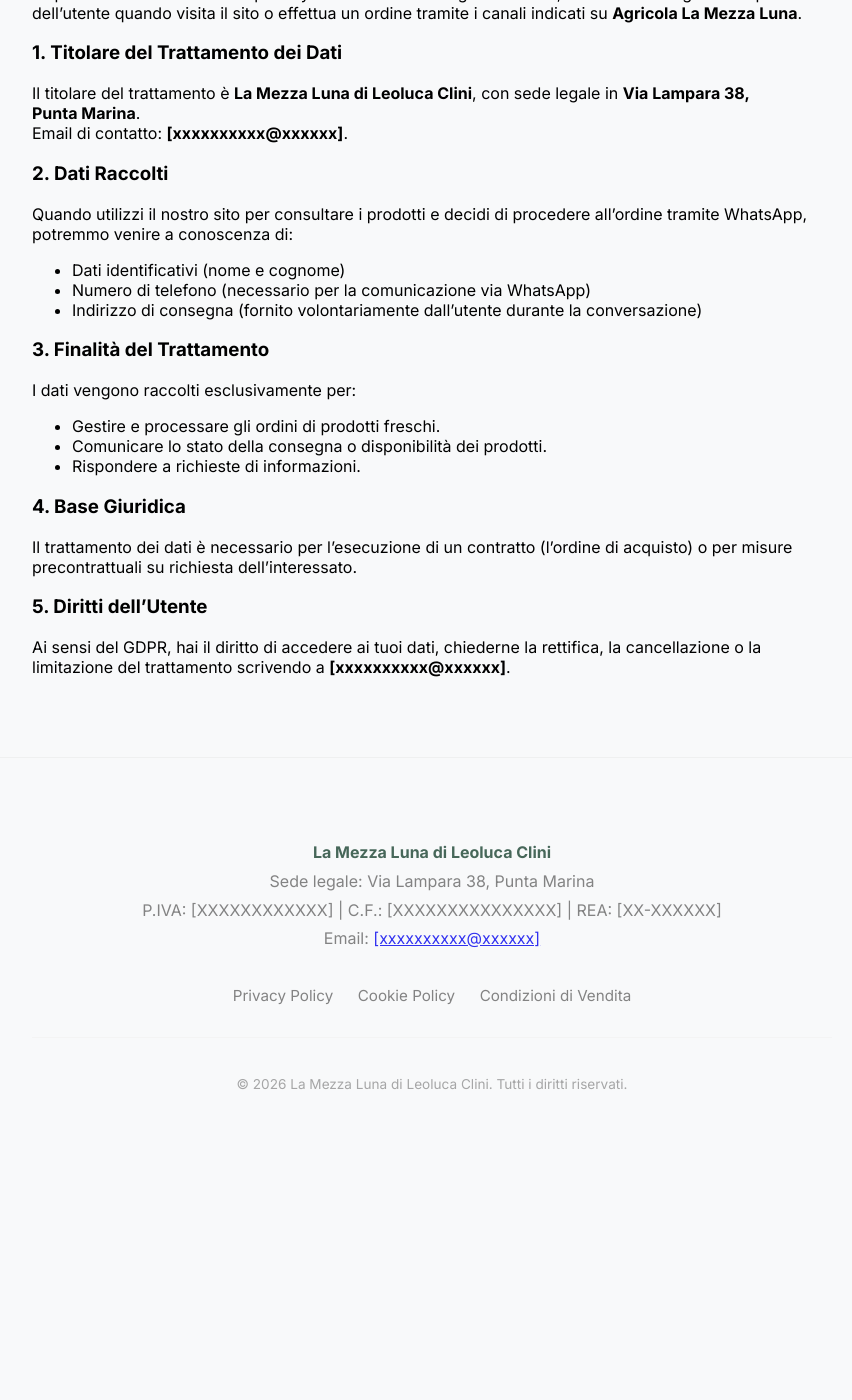
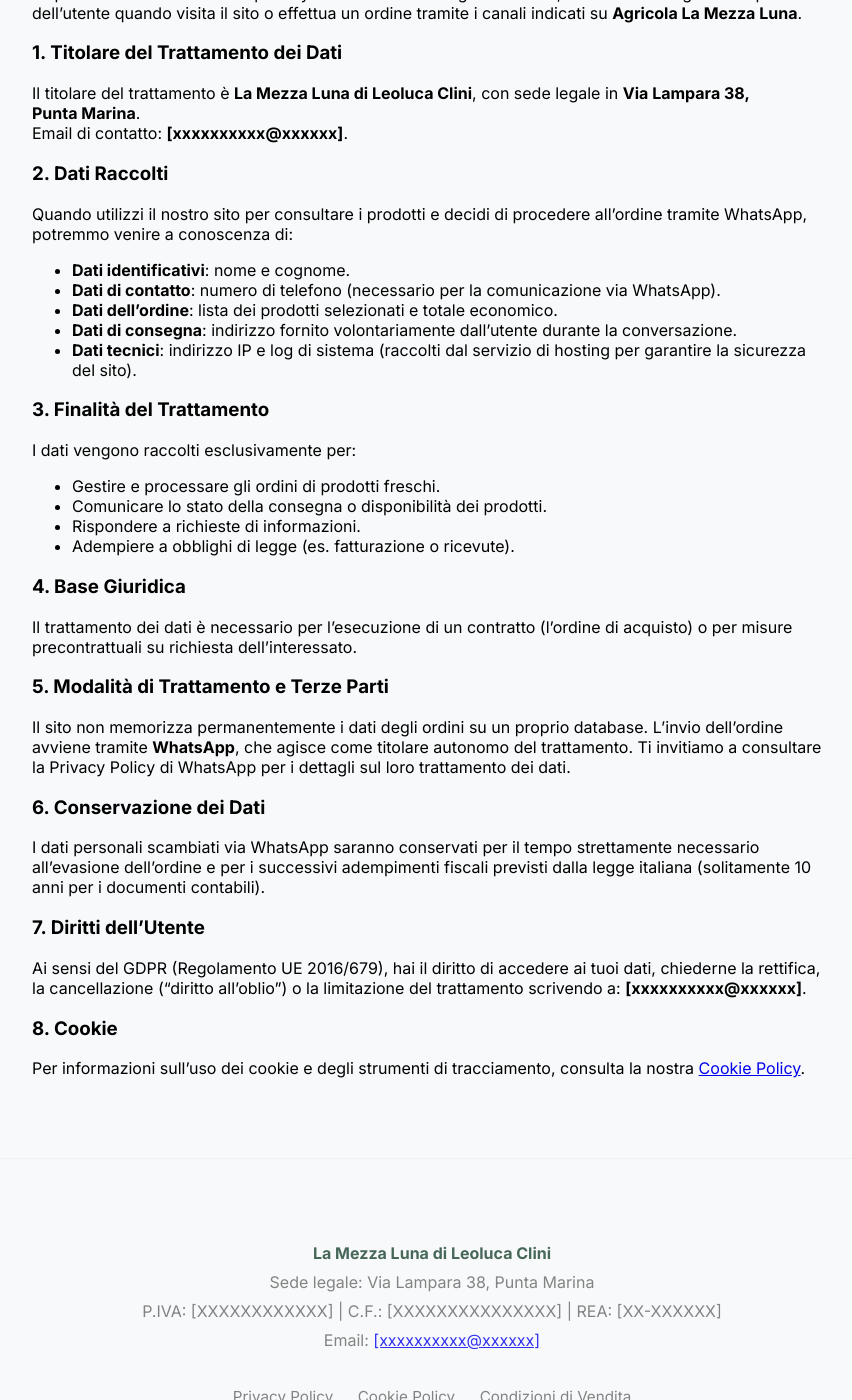
Before and after one commit to digitalcreat0r/sitoweb_leo, a Jekyll site: the page built from privacy-policy.md, in a window 1280 px wide and 1400 px high, scrolled down 358 px. Shown: the whole window, without its empty margins (208-1060 px from the left). Built offline with Jekyll 4.4.1, drawn with Linux system fonts in a browser that asks for light colours; before the commit the page ends 1663 px from its top, so only the background shows below that.

Commit message:
aggiornamento parte legale

```diff
--- a/privacy-policy.md
+++ b/privacy-policy.md
@@ -13,18 +13,30 @@
 
 ### 2. Dati Raccolti
 Quando utilizzi il nostro sito per consultare i prodotti e decidi di procedere all'ordine tramite WhatsApp, potremmo venire a conoscenza di:
-* Dati identificativi (nome e cognome)
-* Numero di telefono (necessario per la comunicazione via WhatsApp)
-* Indirizzo di consegna (fornito volontariamente dall'utente durante la conversazione)
+* **Dati identificativi**: nome e cognome.
+* **Dati di contatto**: numero di telefono (necessario per la comunicazione via WhatsApp).
+* **Dati dell'ordine**: lista dei prodotti selezionati e totale economico.
+* **Dati di consegna**: indirizzo fornito volontariamente dall'utente durante la conversazione.
+* **Dati tecnici**: indirizzo IP e log di sistema (raccolti dal servizio di hosting per garantire la sicurezza del sito).
 
 ### 3. Finalità del Trattamento
 I dati vengono raccolti esclusivamente per:
 * Gestire e processare gli ordini di prodotti freschi.
 * Comunicare lo stato della consegna o disponibilità dei prodotti.
 * Rispondere a richieste di informazioni.
+* Adempiere a obblighi di legge (es. fatturazione o ricevute).
 
 ### 4. Base Giuridica
 Il trattamento dei dati è necessario per l'esecuzione di un contratto (l'ordine di acquisto) o per misure precontrattuali su richiesta dell'interessato.
 
-### 5. Diritti dell'Utente
-Ai sensi del GDPR, hai il diritto di accedere ai tuoi dati, chiederne la rettifica, la cancellazione o la limitazione del trattamento scrivendo a **{{ site.email }}**.
+### 5. Modalità di Trattamento e Terze Parti
+Il sito non memorizza permanentemente i dati degli ordini su un proprio database. L'invio dell'ordine avviene tramite **WhatsApp**, che agisce come titolare autonomo del trattamento. Ti invitiamo a consultare la Privacy Policy di WhatsApp per i dettagli sul loro trattamento dei dati.
+
+### 6. Conservazione dei Dati
+I dati personali scambiati via WhatsApp saranno conservati per il tempo strettamente necessario all'evasione dell'ordine e per i successivi adempimenti fiscali previsti dalla legge italiana (solitamente 10 anni per i documenti contabili).
+
+### 7. Diritti dell'Utente
+Ai sensi del GDPR (Regolamento UE 2016/679), hai il diritto di accedere ai tuoi dati, chiederne la rettifica, la cancellazione ("diritto all'oblio") o la limitazione del trattamento scrivendo a: **{{ site.email }}**.
+
+### 8. Cookie
+Per informazioni sull'uso dei cookie e degli strumenti di tracciamento, consulta la nostra [Cookie Policy](/cookie-policy).
```
Also changed, not shown: cookie-policy.md (+16 -3 lines), termini-e-condizioni.md (+11 -7 lines).
